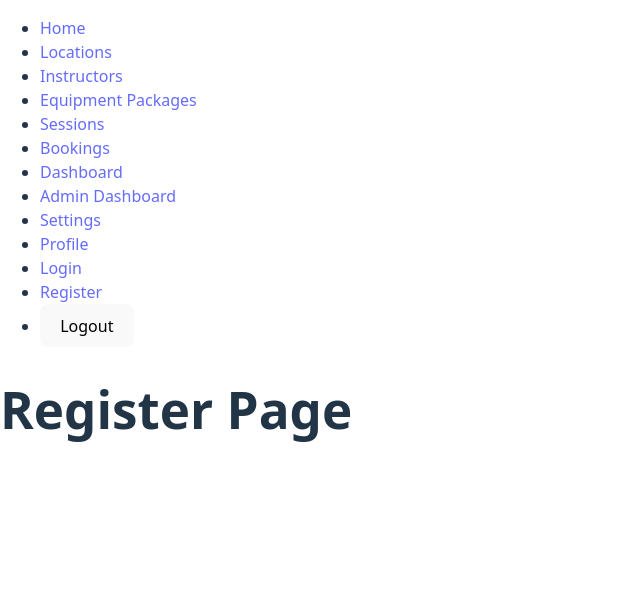
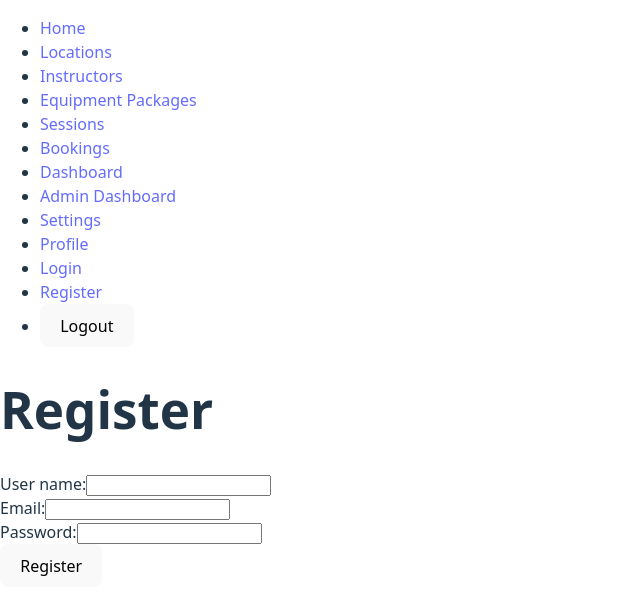
Before and after one commit to allasas11/wakespot-FE, a React (Vite) app: page /register in a window 1280 px wide. Shown: the top 614 px of the page, without its empty margins (0-640 px from the left). Built offline with nearby package versions, Linux system fonts and the light colour scheme.

Commit message:
Register, login, profile pages implemented.

```diff
--- a/src/pages/auth/LoginPage.tsx
+++ b/src/pages/auth/LoginPage.tsx
@@ -1,7 +1,51 @@
+import { useState } from "react"
+import { API_URL } from "../../utils/config"
+import { useNavigate } from "react-router"
+import { useAuth } from "../../AuthContext"
+import api from "../../api"
+
 const LoginPage: React.FC = () => {
+    const { loginUser } = useAuth()
+    const [ email, setEmail ] = useState('')
+    const [ password, setPassword ] = useState('')
+
+    const navigate = useNavigate()
+
+    const userEmailHandler = (event: React.ChangeEvent<HTMLInputElement>) => setEmail(event.target.value)
+    const userPasswordHandler = (event: React.ChangeEvent<HTMLInputElement>) => setPassword(event.target.value)
+
+    const loginHandler = async (event: React.FormEvent<HTMLFormElement>) => {
+        event.preventDefault()
+
+        try {
+            const loginInfo = { email, password }
+            const res = await api.post(`${API_URL}/users/login`, loginInfo)
+            const { token } = res.data
+
+            if (token) {
+                loginUser(token)
+                navigate('/dashboard/profile')
+            }
+
+        } catch (error) {
+            console.log('Failed to register', error)
+        }
+    }
+
     return (
         <div>
-            <h1>Login Page</h1>
+            <h1>Login</h1>
+            <form onSubmit={loginHandler}>
+                <div className="formControl">
+                    <label htmlFor="email">Email:</label>
+                    <input type="email" name="email" id="email" value={email} onChange={userEmailHandler} />
+                </div>
+                <div className="formControl">
+                    <label htmlFor="password">Password:</label>
+                    <input type="password" name="password" id="password" value={password} onChange={userPasswordHandler} />
+                </div>
+                <button type="submit">Login</button>
+            </form>
         </div>
     )
 }
--- a/src/pages/auth/ProfilePage.tsx
+++ b/src/pages/auth/ProfilePage.tsx
@@ -1,7 +1,66 @@
+import { Navigate } from "react-router"
+import { useAuth } from "../../AuthContext"
+import { BarLoader } from "react-spinners"
+import { useState } from "react"
+import api from "../../api"
+
 const ProfilePage: React.FC = () => {
+    const { user, loading, logoutUser, updateUser } = useAuth()
+    const [ username, setUsername ] = useState<string>(user?.username || "")
+
+    if (loading) {
+        return (
+          <div style={{ textAlign: "center", margin: "50px" }}>
+            <BarLoader color="#646cff" loading={true} />
+          </div>
+        )
+      }
+
+    if (!user) {
+        return <Navigate to={'/login'} />
+    }
+
+    const isExpired = user.exp * 1000 < Date.now()
+
+    if(isExpired) {
+        logoutUser()
+        return <Navigate to={'/login'} />
+    }
+
+    const userNameHandler = (event: React.ChangeEvent<HTMLInputElement>) => {
+      setUsername(event.target.value)
+    }
+
+    const submitHandler = async (event: React.FormEvent<HTMLFormElement>) => {
+      event.preventDefault()
+      console.log("Form submitted:", { username })
+
+      try {
+        const { data } = await api.put('/users/update', { username })
+        const { user } = data
+        updateUser(user)
+      } catch (error) {
+        console.log(error)
+      }
+    }
+
+
     return (
         <div>
             <h1>Profile Page</h1>
+            <p>Username: {user.username}</p>
+            <p>Email: {user.email}</p>
+            <p>Role: {user.role}</p>
+
+            <form onSubmit={submitHandler}>
+              <div className="formControl">
+                <label htmlFor="username">Username:</label>
+                <input type="text" name="username" id="username" value={username} onChange={userNameHandler} />
+              </div>
+
+              <button type="submit">Edit</button>
+            </form>
+
         </div>
     )
 }
--- a/src/pages/auth/RegisterPage.tsx
+++ b/src/pages/auth/RegisterPage.tsx
@@ -1,7 +1,49 @@
+import { useState } from "react"
+import { API_URL } from "../../utils/config"
+import { useNavigate } from "react-router"
+import api from "../../api"
+
 const RegisterPage: React.FC = () => {
+    const [ username, setUsername ] = useState('')
+    const [ email, setEmail ] = useState('')
+    const [ password, setPassword ] = useState('')
+
+    const navigate = useNavigate()
+
+    const userNameHandler = (event: React.ChangeEvent<HTMLInputElement>) => setUsername(event.target.value)
+    const userEmailHandler = (event: React.ChangeEvent<HTMLInputElement>) => setEmail(event.target.value)
+    const userPasswordHandler = (event: React.ChangeEvent<HTMLInputElement>) => setPassword(event.target.value)
+
+    const registerHandler = async (event: React.FormEvent<HTMLFormElement>) => {
+        event.preventDefault()
+
+        try {
+            const userInfo = { username, email, password }
+            await api.post(`${API_URL}/users/register`, userInfo)
+            navigate('/login')
+        } catch (error) {
+            console.log('Failed to register', error)
+        }
+    }
+
     return (
         <div>
-            <h1>Register Page</h1>
+            <h1>Register</h1>
+            <form onSubmit={registerHandler}>
+                <div className="formControl">
+                    <label htmlFor="username">User name:</label>
+                    <input type="text" name="username" id="username" value={username} onChange={userNameHandler} />
+                </div>
+                <div className="formControl">
+                    <label htmlFor="email">Email:</label>
+                    <input type="email" name="email" id="email" value={email} onChange={userEmailHandler} />
+                </div>
+                <div className="formControl">
+                    <label htmlFor="password">Password:</label>
+                    <input type="password" name="password" id="password" value={password} onChange={userPasswordHandler} />
+                </div>
+                <button type="submit">Register</button>
+            </form>
         </div>
     )
 }
```
